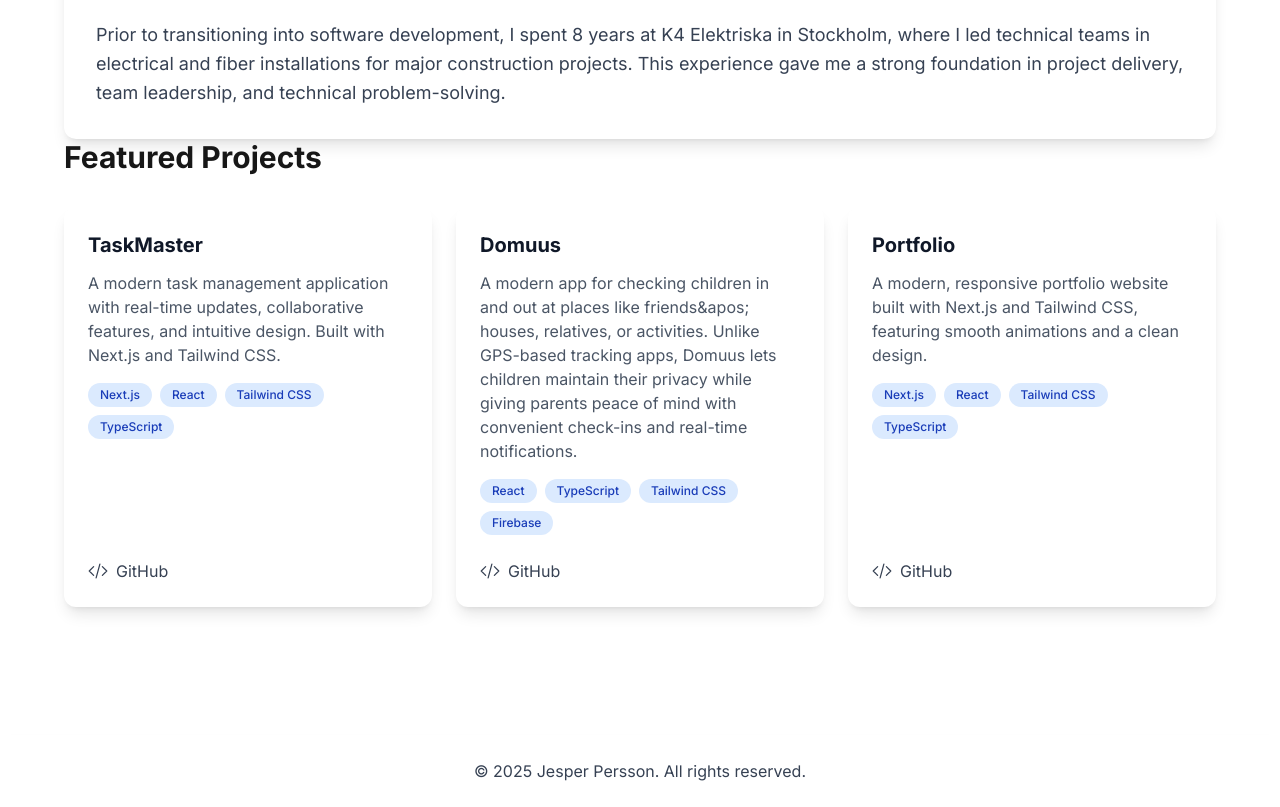
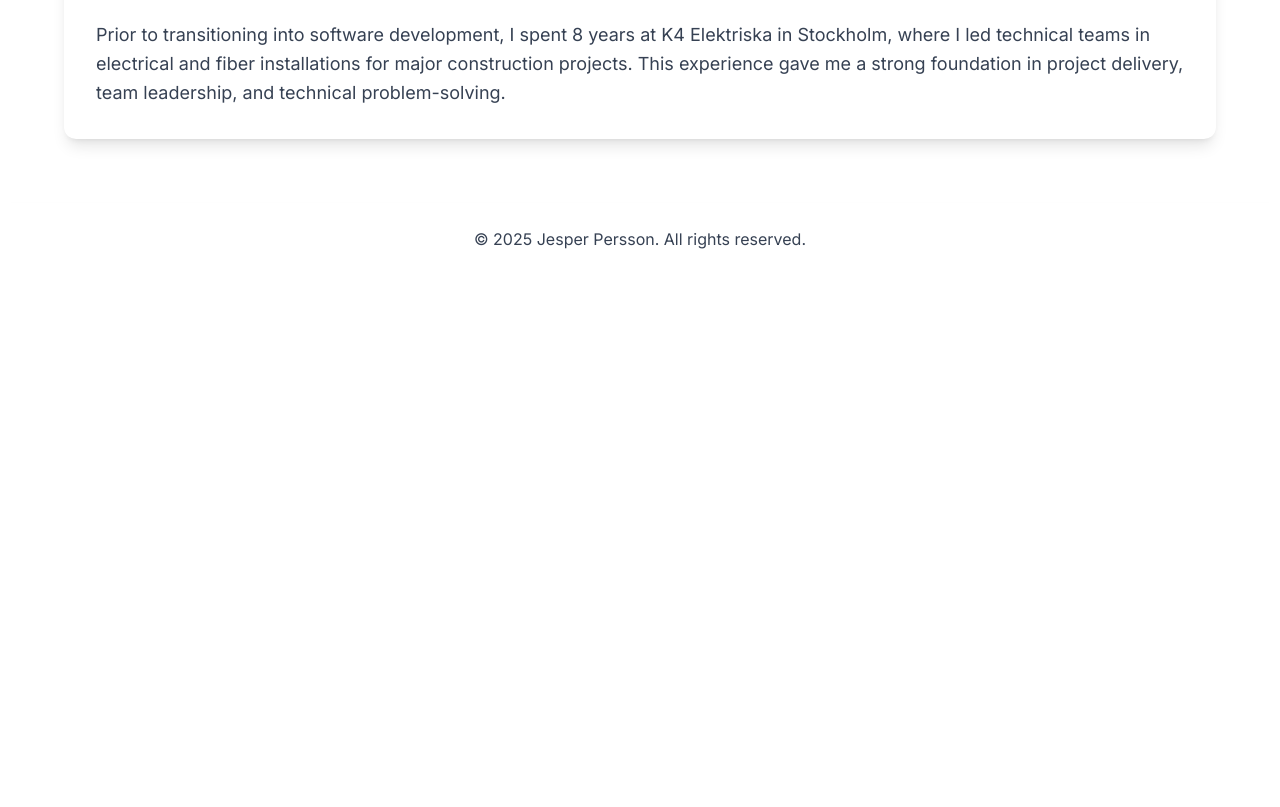
Before and after one commit to JEPPE9103/Portfolio, a Next.js app: page / in a window 1280 px wide. Shown: the part 880-1687 px from the top of the page. After the commit the page ends 1155 px from the top, so only its background shows below. Built offline with nearby package versions, Linux system fonts and the light colour scheme; no server answers.

Commit message:
Update Domuus project with correct GitHub link and add Vercel demo link

```diff
--- a/src/app/page.tsx
+++ b/src/app/page.tsx
@@ -3,31 +3,6 @@
 import { motion } from 'framer-motion'
 import Image from 'next/image'
 import Link from 'next/link'
-import ProjectCard from '@/components/ProjectCard'
-
-const projects = [
-  {
-    title: 'TaskMaster',
-    description: 'A modern task management application with real-time updates, collaborative features, and intuitive design. Built with Next.js and Tailwind CSS.',
-    technologies: ['Next.js', 'React', 'Tailwind CSS', 'TypeScript'],
-    githubUrl: 'https://github.com/JEPPE9103/TaskMaster',
-    imageUrl: '/images/taskmaster.png'
-  },
-  {
-    title: 'Domuus',
-    description: 'A modern app for checking children in and out at places like friends&apos; houses, relatives, or activities. Unlike GPS-based tracking apps, Domuus lets children maintain their privacy while giving parents peace of mind with convenient check-ins and real-time notifications.',
-    technologies: ['React', 'TypeScript', 'Tailwind CSS', 'Firebase'],
-    githubUrl: 'https://github.com/JEPPE9103/DomuusWebapp',
-    imageUrl: '/images/domuus.png'
-  },
-  {
-    title: 'Portfolio',
-    description: 'A modern, responsive portfolio website built with Next.js and Tailwind CSS, featuring smooth animations and a clean design.',
-    technologies: ['Next.js', 'React', 'Tailwind CSS', 'TypeScript'],
-    githubUrl: 'https://github.com/JEPPE9103/Portfolio',
-    imageUrl: '/images/portfolio.png'
-  }
-]
 
 export default function Home() {
   return (
@@ -137,15 +112,6 @@ export default function Home() {
             gave me a strong foundation in project delivery, team leadership, and technical problem-solving.
           </p>
         </motion.section>
-
-        <section className="mb-16">
-          <h2 className="text-3xl font-bold mb-8">Featured Projects</h2>
-          <div className="grid grid-cols-1 md:grid-cols-2 lg:grid-cols-3 gap-6">
-            {projects.map((project) => (
-              <ProjectCard key={project.title} {...project} />
-            ))}
-          </div>
-        </section>
       </div>
     </div>
   )
--- a/src/app/projects/page.tsx
+++ b/src/app/projects/page.tsx
@@ -5,9 +5,10 @@ import ProjectCard from '@/components/ProjectCard'
 const projects = [
   {
     title: 'Domuus',
-    description: 'A modern real estate platform built with Next.js and TypeScript. Features property listings, search functionality, and a responsive design for optimal user experience.',
-    technologies: ['Next.js', 'TypeScript', 'Tailwind CSS', 'Vercel'],
-    githubUrl: 'https://github.com/JEPPE9103/Domuus'
+    description: 'A modern app for checking children in and out at places like friends&apos; houses, relatives, or activities. Unlike GPS-based tracking apps, Domuus lets children maintain their privacy while giving parents peace of mind with convenient check-ins and real-time notifications.',
+    technologies: ['React', 'TypeScript', 'Tailwind CSS', 'Firebase'],
+    githubUrl: 'https://github.com/JEPPE9103/DomuusWebapp',
+    demoUrl: 'https://domuus-webapp.vercel.app'
   },
   {
     title: 'TaskMaster',
```
